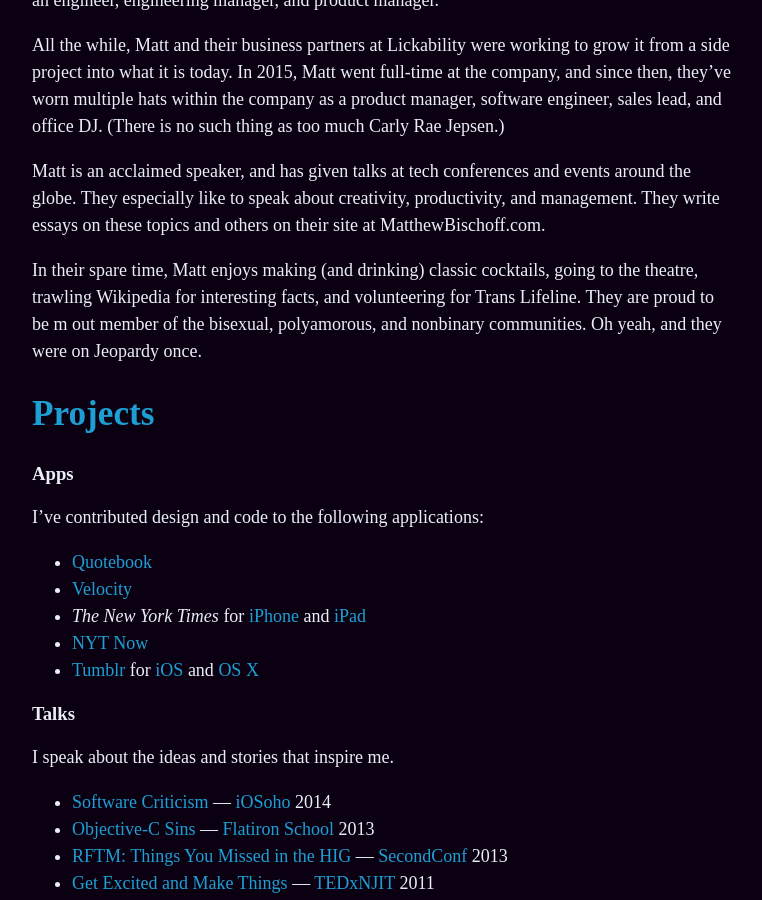
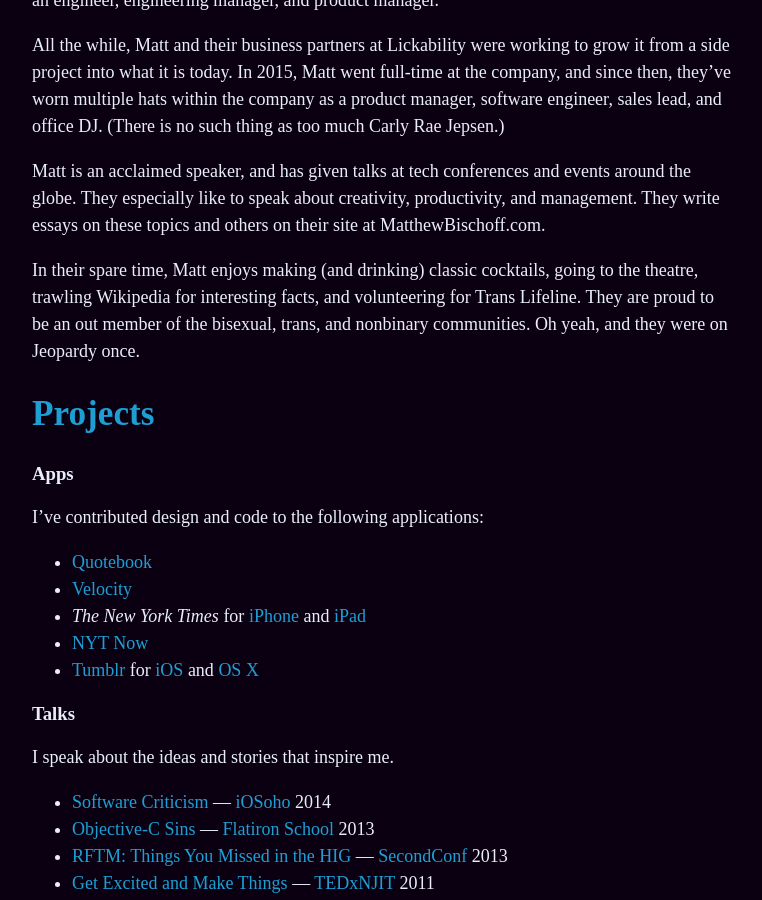
Before and after one commit to mbbischoff/website, a Jekyll site: the page built from about.md, in a window 1280 px wide and 900 px high, scrolled down 1400 px. Shown: the whole window, without its empty margins (258-1020 px from the left). Built offline with Jekyll 4.4.1, drawn with Linux system fonts in a browser that asks for light colours; some web fonts are replaced.

Commit message:
Updated About

```diff
--- a/about.md
+++ b/about.md
@@ -16,7 +16,7 @@
 
 Matt is an acclaimed speaker, and has given talks at tech conferences and events around the globe. They especially like to speak about creativity, productivity, and management. They write essays on these topics and others on their site at MatthewBischoff.com.
 
-In their spare time, Matt enjoys making (and drinking) classic cocktails, going to the theatre, trawling Wikipedia for interesting facts, and volunteering for Trans Lifeline. They are proud to be m out member of the bisexual, polyamorous, and nonbinary communities. Oh yeah, and they were on Jeopardy once.
+In their spare time, Matt enjoys making (and drinking) classic cocktails, going to the theatre, trawling Wikipedia for interesting facts, and volunteering for Trans Lifeline. They are proud to be an out member of the bisexual, trans, and nonbinary communities. Oh yeah, and they were on Jeopardy once.
 
 ## Projects
 
```
